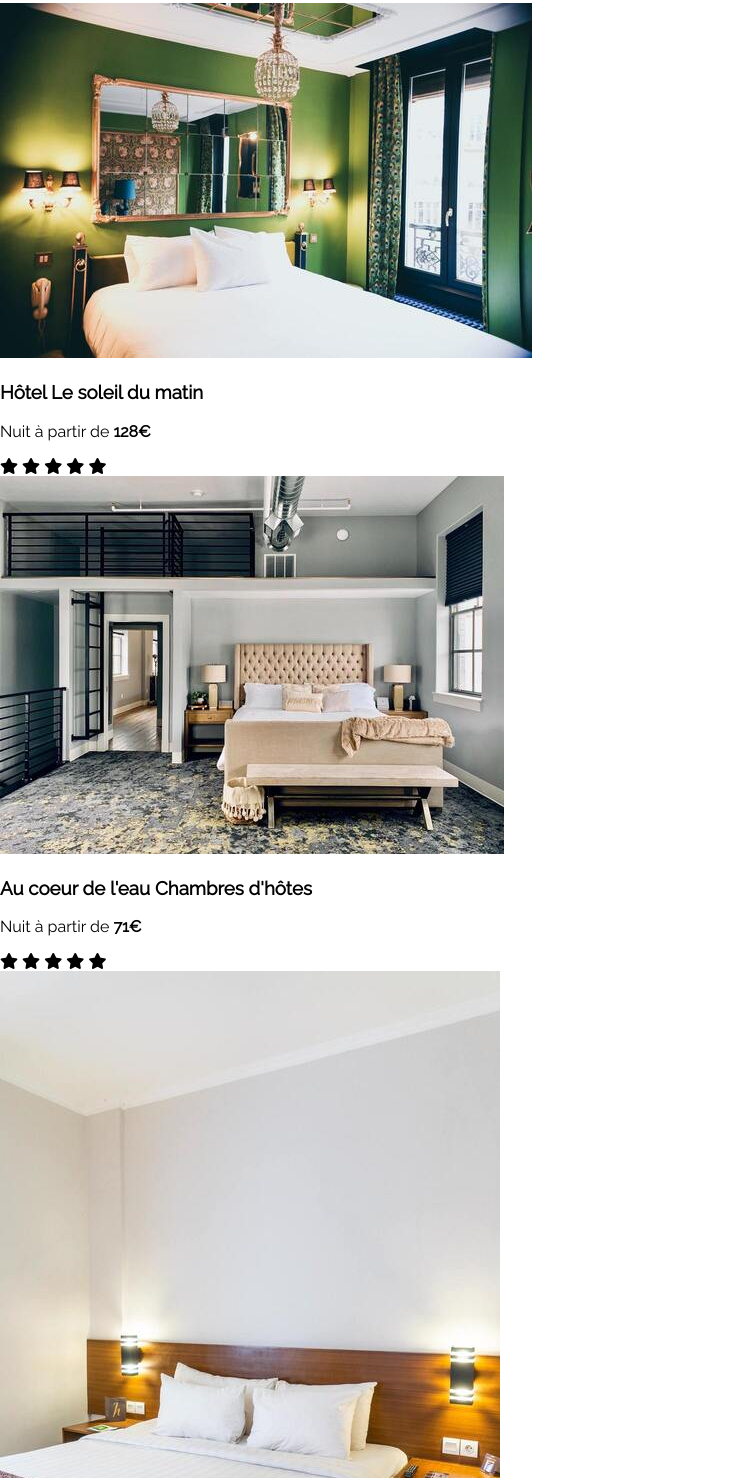
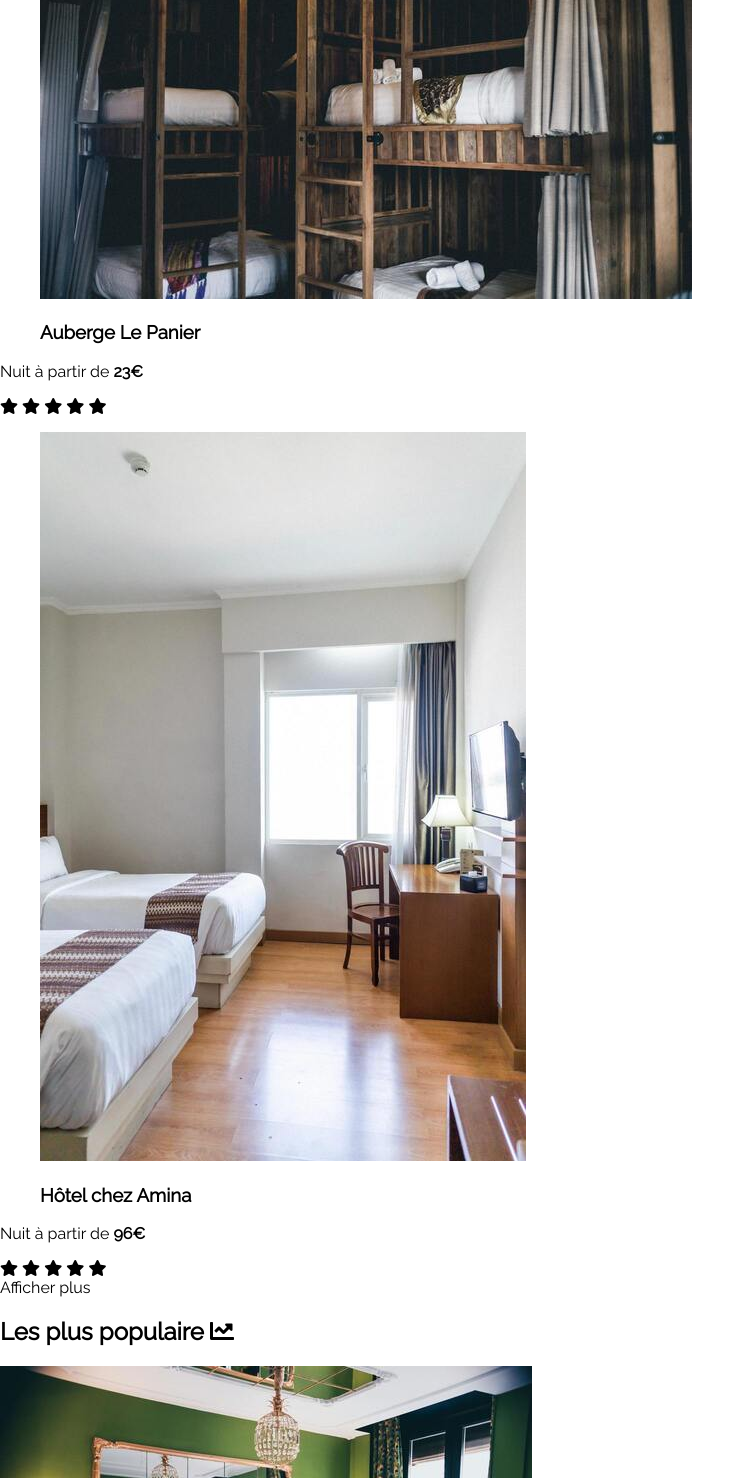
Before and after one commit to ClementArnaudLeo/ClementArnaud_2_14-03-2021, a plain HTML site: page index.html in a window 1280 px wide. Shown: the part 2683-4161 px from the top of the page, without its empty margins (0-755 px from the left). Drawn offline with Linux system fonts and the light colour scheme.

Commit message:
make two last cards of hosting section

```diff
--- a/index.html
+++ b/index.html
@@ -138,7 +138,54 @@
               </div>
             </a>
           </article>
-
+          <article class="hostingMainCard">
+            <a href="#">
+              <figure class="hostingMainCardFigure">
+                <img
+                  class="hostingMainCardImage"
+                  src="images/hebergements/small/nicate-lee-kT-ZyaiwBe0-unsplash.jpg"
+                  alt="chambre"
+                />
+                <figcaption>
+                  <h3 class="hostingMainCardTitle">Auberge Le Panier</h3>
+                </figcaption>
+              </figure>
+              <p class="cardDesc">
+                Nuit à partir de <strong class="cardPrice">23€</strong>
+              </p>
+              <div class="hostingMainCardGrade">
+                <i class="fas fa-star starBlue"></i>
+                <i class="fas fa-star starBlue"></i>
+                <i class="fas fa-star starBlue"></i>
+                <i class="fas fa-star starBlue"></i>
+                <i class="fas fa-star starGrey"></i>
+              </div>
+            </a>
+          </article>
+          <article class="hostingMainCard">
+            <a href="#">
+              <figure class="hostingMainCardFigure">
+                <img
+                  class="hostingMainCardImage"
+                  src="images/hebergements/small/febrian-zakaria-M6S1WvfW68A-unsplash.jpg"
+                  alt="chambre"
+                />
+                <figcaption>
+                  <h3 class="hostingMainCardTitle">Hôtel chez Amina</h3>
+                </figcaption>
+              </figure>
+              <p class="cardDesc">
+                Nuit à partir de <strong class="cardPrice">96€</strong>
+              </p>
+              <div class="hostingMainCardGrade">
+                <i class="fas fa-star starBlue"></i>
+                <i class="fas fa-star starBlue"></i>
+                <i class="fas fa-star starBlue"></i>
+                <i class="fas fa-star starBlue"></i>
+                <i class="fas fa-star starBlue"></i>
+              </div>
+            </a>
+          </article>
           <a class="hostingMainViewmore" href="#">Afficher plus</a>
         </div>
 
```
